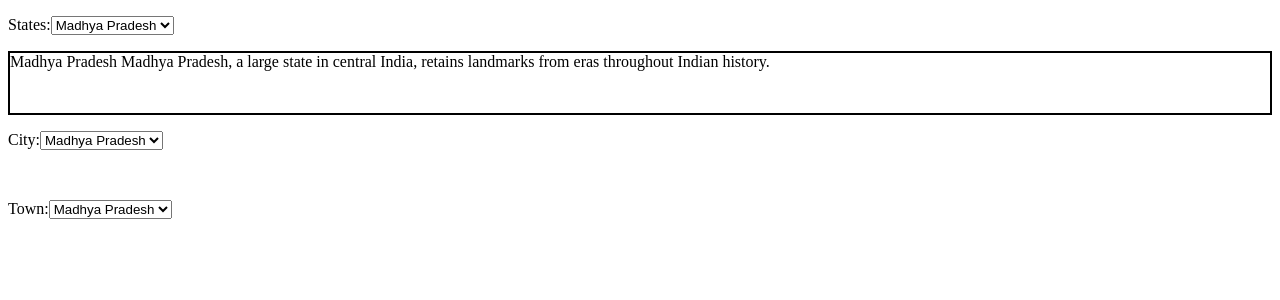
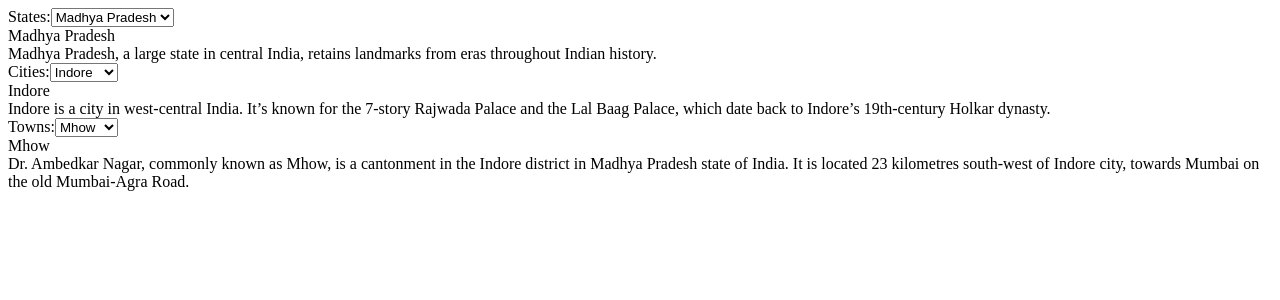
Before and after one commit to ashwani436/React-Dropdown, a React app: page / in a window 1280 px wide. Shown: the top 300 px of the page. Built offline with nearby package versions, Linux system fonts and the light colour scheme.

Commit message:
save changes

```diff
--- a/src/components/App.js
+++ b/src/components/App.js
@@ -1,7 +1,7 @@
 import React, { useState,useReducer } from "react";
 import "./../styles/App.css";
-import { Button } from 'react-bootstrap';
-import Select from 'react-select';
+import Container from "./Container"
+
 
 const states = [{
 	name : "Madhya Pradesh",
@@ -139,37 +139,12 @@ const states = [{
 }];
 
 
-const App=()=>{
-const[state,updated]=useState((states[0].name+" "+states[0].description));
-
-const optionItems=states.map((num)=>
-		 <option>{num.name}</option>
-	);
-
-    const handle=(event)=>{
-		const e=event.target.value;
-		if(e==="Madhya Pradesh"){
-			updated(states[0].name+" "+states[0].description)
-		}
-		if(e==="Jharkhand"){
-			updated(states[1].name+" "+states[1].description)
-		}
-		if(e==="Assam"){
-			updated(states[2].name+" "+states[2].description)
-		}
-		if(e==="Bihar"){
-			updated(states[3].name+" "+states[3].description)
-		}}
-
-
-	return(
+function App()
+{
+	// Do not alter/remove main div
+	return (
 	<div id="main">
-		 <p>States:<select onChange={handle}>{optionItems}</select></p>
-		 <div id="state-name">{state}</div>
-		 <p>City:<select onChange={handle}>{optionItems}</select></p><br/>
-		 <p>Town:<select>{optionItems}</select></p><br/>
-
-
+	<Container states={states}/>
 	</div>
 	);
 }
--- /dev/null
+++ b/src/components/Container.js
@@ -0,0 +1,59 @@
+import React,{useState} from 'react';
+
+const Container = ({states}) => {
+    const [state, setState] = useState(0);
+  const [city, setCity] = useState(state);
+  const [town, setTown] = useState(city);
+  const handleStateChange = (event) => {
+    setState(event.target.value);
+  };
+  const handleCityChange = (event) => {
+    setCity(event.target.value);
+  };
+  const handleTownChange = (event) => {
+    setTown(event.target.value);
+  };
+  return (
+    <div id="main">
+      States:
+      <select value={state} id="state" onChange={handleStateChange}>
+        {states.map((item, state) => (
+          <option key={state} value={state} state={state}>
+            {item.name}
+          </option>
+        ))}
+      </select>
+      <div id="state-title">{states[state].name}</div>
+      <div id="state-description">{states[state].description}</div>
+      {/* <h1>{city}</h1> */}
+      Cities:
+      <select id="city" value={city} onChange={handleCityChange}>
+        {states[state].city.map((item, state) => (
+          <option key={state} value={state} state={state}>
+            {item.name}
+          </option>
+        ))}
+      </select>
+      <div id="city-title">{states[state].city[city].name}</div>
+      <div id="city-description">{states[state].city[city].description}</div>
+      {/* <h1>{town}</h1> */}
+      Towns:
+      <select value={town} id="landmark" onChange={handleTownChange}>
+        {states[state].city[city].landmarks.map((item, state) => (
+          <option key={state} value={state} state={state}>
+            {item.name}
+          </option>
+        ))}
+      </select>
+      <div id="landmark-title">
+        {states[state].city[city].landmarks[town].name}
+      </div>
+      <div id="landmark-description">
+        {states[state].city[city].landmarks[town].description}
+      </div>
+    </div>
+  );
+}
+
+
+export default Container;
--- a/src/styles/App.css
+++ b/src/styles/App.css
@@ -14,9 +14,17 @@ button{
 .bg-pink{
 	background-color:pink;
 }
-#state-name{
-  min-height: 60px;
-  min-width: 10px;
-  border: 2px solid black;
+
+.container {
+display: flex;
+flex-direction: row;
+align-items: center;
+justify-content: flex-start;
+}
+
+.title{
+    margin: 4rem;
+    color: brown;
+    font-size: larger;
 
 }
```
Also changed, not shown: 1 other file (tests, documents, lock files or other folders).
